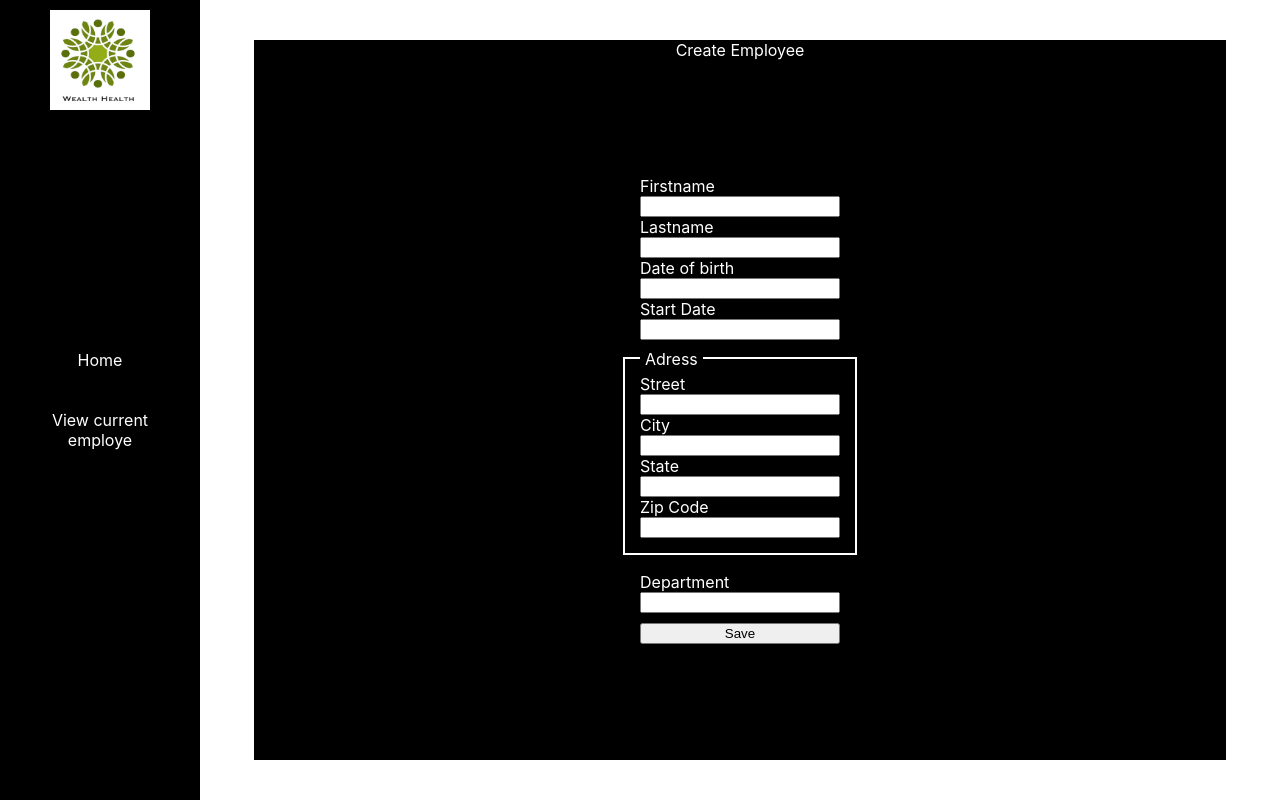
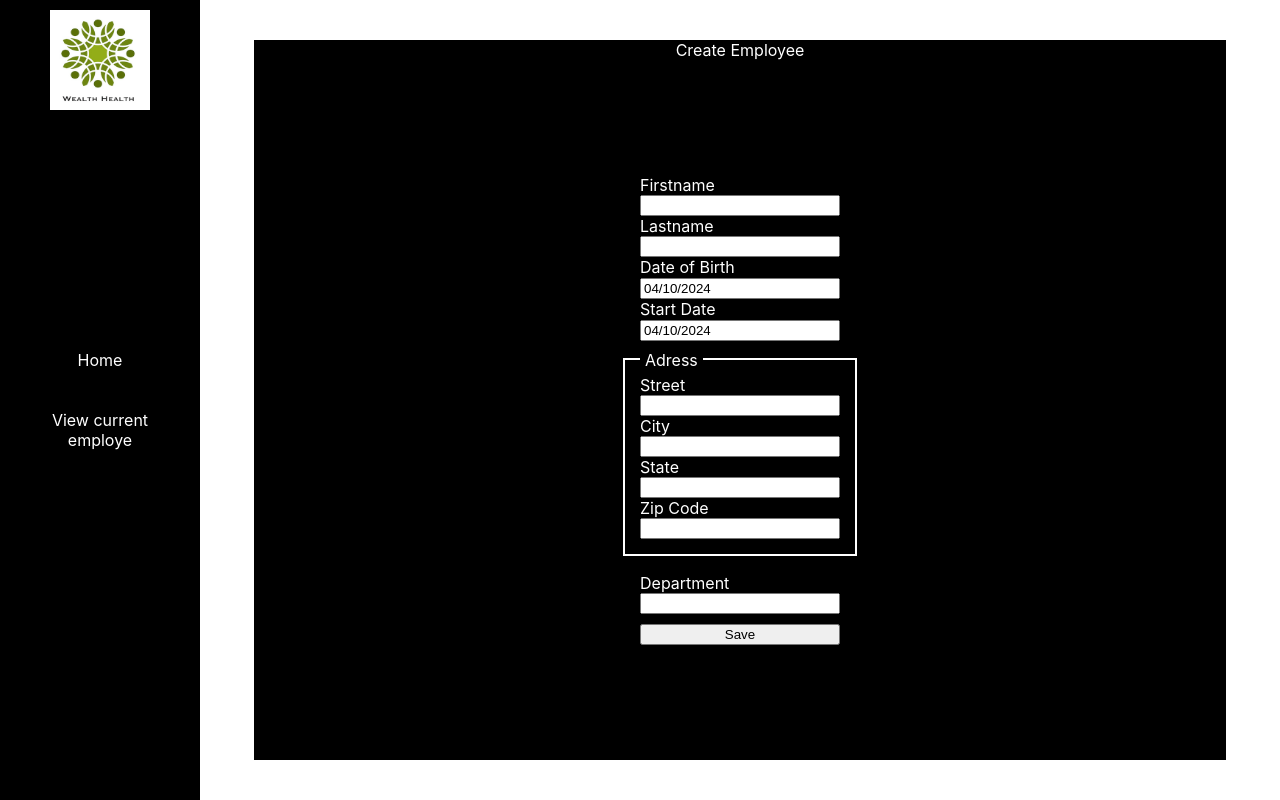
Before and after one commit to FlorentMarien/OC-React-Projet14, a React (Create React App) app: page / in a window 1280 px wide. Built offline with nearby package versions, Linux system fonts and the light colour scheme.

Commit message:
Ajout - datepicker

```diff
--- a/package.json
+++ b/package.json
@@ -8,10 +8,12 @@
     "@testing-library/user-event": "^13.5.0",
     "nodemon": "^3.1.0",
     "react": "^18.2.0",
+    "react-datepicker": "^6.8.0",
     "react-dom": "^18.2.0",
     "react-router": "^6.22.3",
     "react-router-dom": "^6.22.3",
     "react-scripts": "5.0.1",
+    "sass": "^1.75.0",
     "web-vitals": "^2.1.4"
   },
   "scripts": {
--- /dev/null
+++ b/src/composantes/InputDate.jsx
@@ -0,0 +1,14 @@
+import './../styles/Input.css';
+import DatePicker from 'react-datepicker'
+import 'react-datepicker/src/stylesheets/datepicker.scss'
+function InputDate(data) {
+    data = data.data;
+    return (
+        <>
+        <label>{data.label}</label>
+        <DatePicker selected={data.state[0]} onChange={(date) => data.state[1](date)} />
+        </>
+    );
+}
+
+export default InputDate;
--- a/src/pages/Index.jsx
+++ b/src/pages/Index.jsx
@@ -2,7 +2,11 @@ import './../styles/Index.css';
 import './../styles/Input.css';
 import InputText from "../composantes/InputText";
 import InputNumber from "../composantes/InputNumber";
+import InputDate from "../composantes/InputDate";
+import { useState } from 'react';
 function Index() {
+  const [startDateBirth, setStartDateBirth] = useState(new Date());
+  const [startDate, setStartDate] = useState(new Date());
   function addEmploye(e){
     e.preventDefault();
     alert("add");
@@ -15,8 +19,8 @@ function Index() {
           <div>
             <InputText data={{label: 'Firstname',name:''}} />
             <InputText data={{label: 'Lastname',name:''}} />
-            <InputText data={{label: 'Date of birth',name:''}} />
-            <InputText data={{label: 'Start Date',name:''}} />
+            <InputDate data={{label: 'Date of Birth',name:'',state:[startDateBirth, setStartDateBirth]}}/>
+            <InputDate data={{label: 'Start Date',name:'',state:[startDate, setStartDate]}}/>
           </div>
           <div className='formborder'>
             <InputText data={{label: 'Street',name:''}} />
--- a/src/styles/Index.css
+++ b/src/styles/Index.css
@@ -5,7 +5,7 @@ form {
     align-items: center;
     min-height: calc(90vh - 20px);
 }
-form div{
+form > div{
     display: flex;
     flex-direction: column;
     padding: 15px;
```
Also changed, not shown: 1 other file (tests, documents, lock files or other folders).
